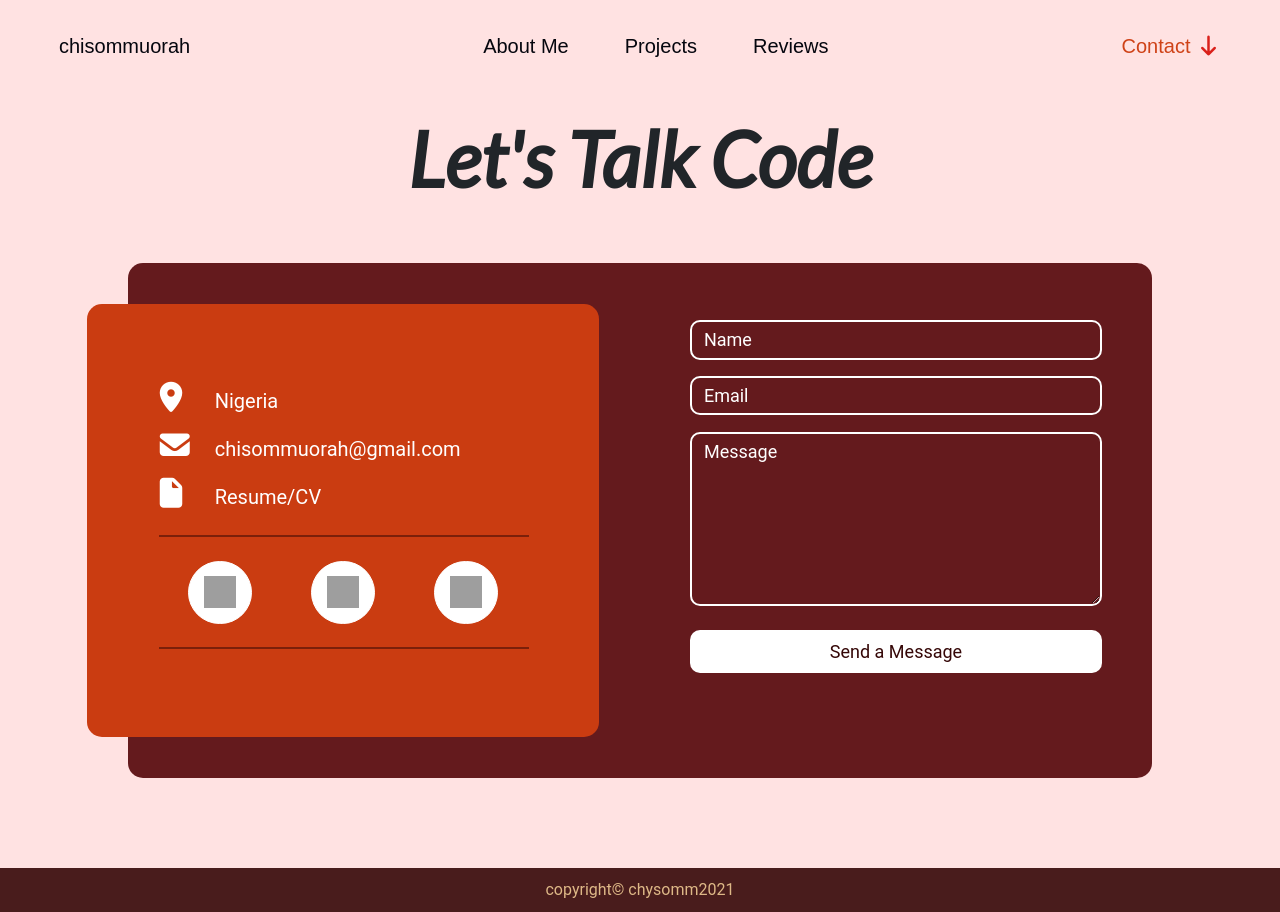
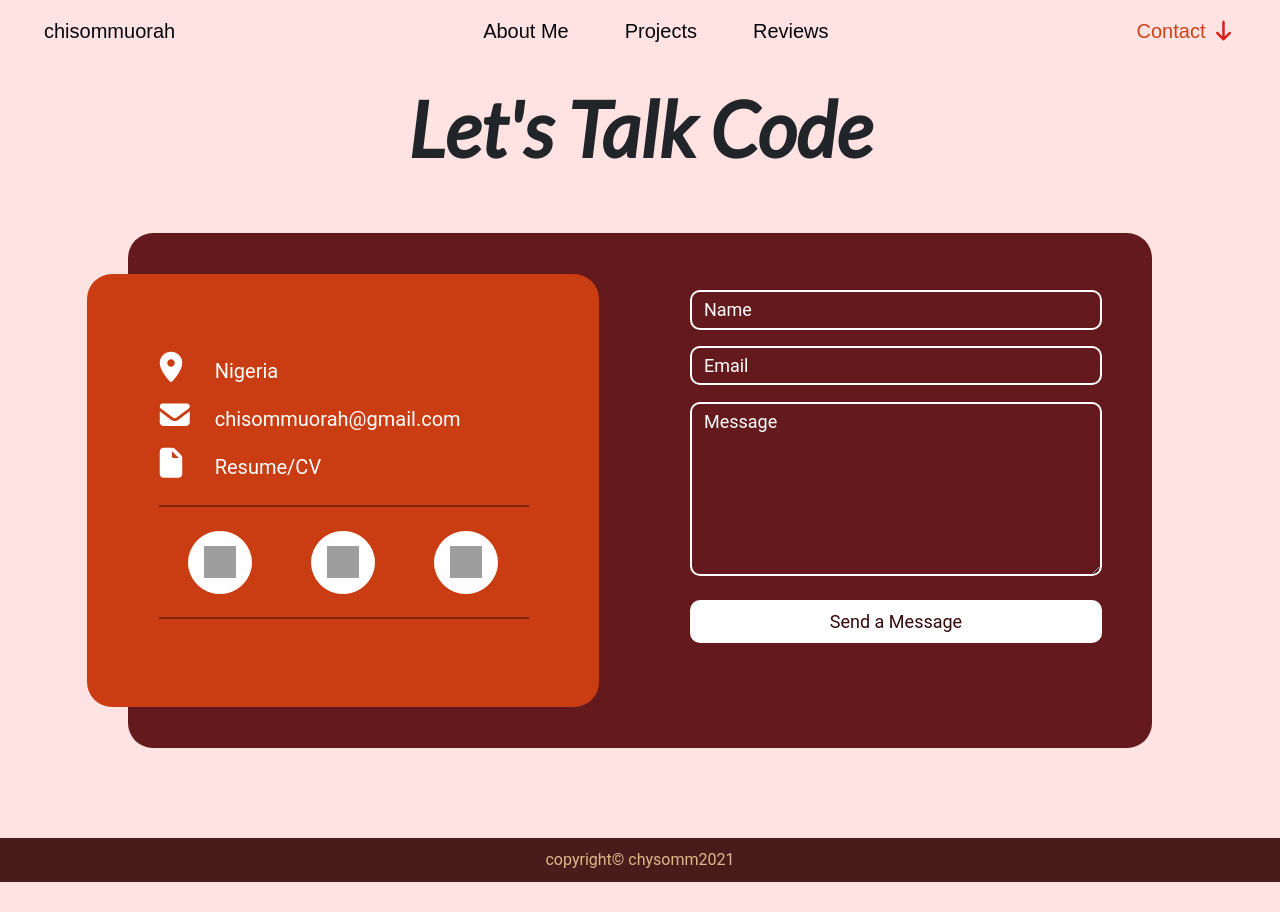
Before and after one commit to chysomm62/chysomm62.github.io, a plain HTML site: page contact.html in a window 1280 px wide. After the commit the page ends 882 px from the top, so only its background shows below. Drawn offline with nearby package versions, Linux system fonts and the light colour scheme; grey boxes are pictures that could not be loaded; a web font is replaced by a local one.

Commit message:
margin on the navbar removed

```diff
--- a/css/contact.css
+++ b/css/contact.css
@@ -18,7 +18,7 @@
     width: 80%;
     padding: 20px;
     background-color: rgb(100, 26, 29);
-    border-radius: 15px;
+    border-radius: 25px;
     margin: 3% auto;
     padding: 0;
     font-size: large;
@@ -29,7 +29,7 @@
 .box1{
     background-color: rgb(202, 60, 17);
     height: auto;
-    border-radius: 15px;
+    border-radius: 25px;
     margin: 4% 4% 4% -4%;
     width: 50%;
     padding: 7%;
--- a/css/style.css
+++ b/css/style.css
@@ -37,7 +37,7 @@ a{
     transform: translateY(5px);
 }
 .navbar{
-    margin: 15px;
+    margin: 0px;
     font-size: 20px;
     font-family: 'Jaldi', sans-serif;
 }
```
